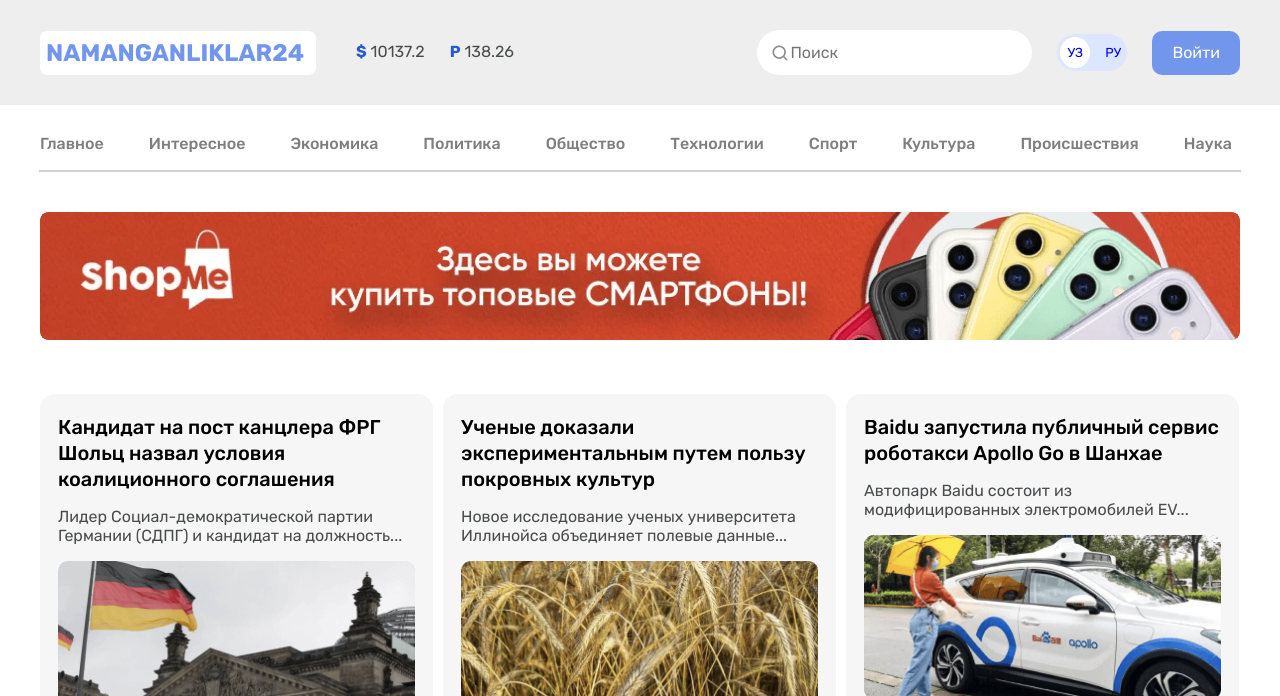
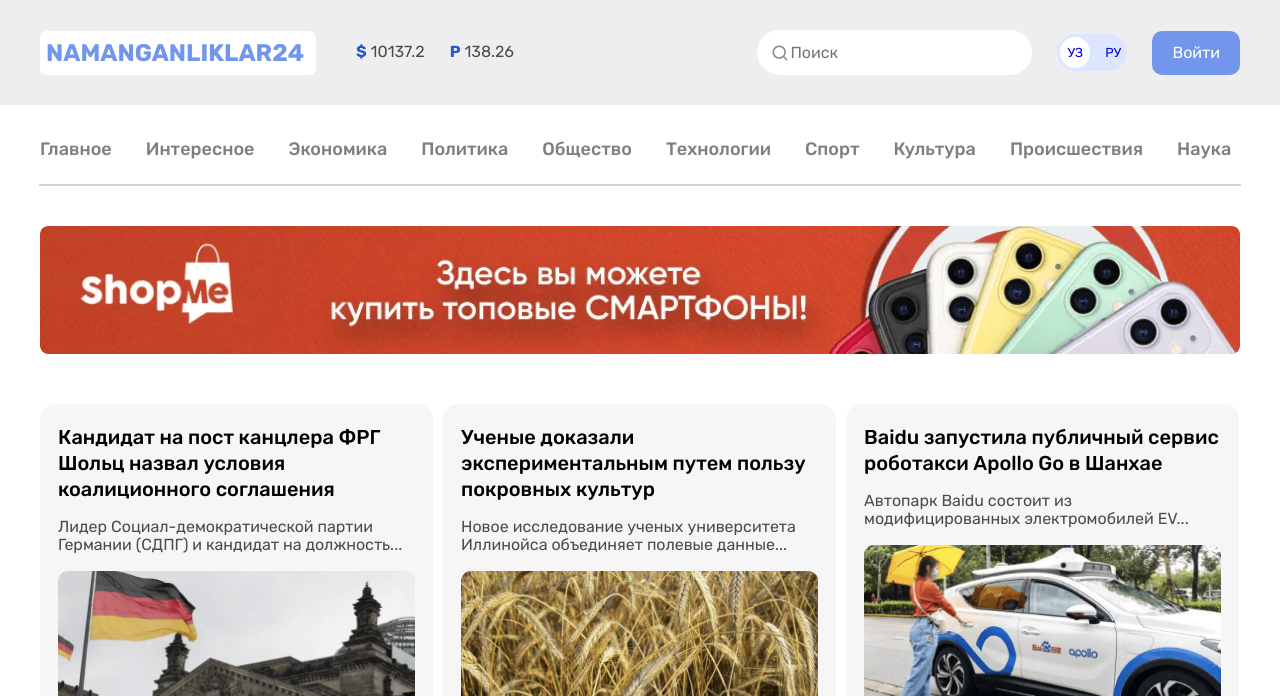
Before and after one commit to Boburiy1906/namanganliklar24, a plain HTML site: page index.html in a window 1280 px wide. Shown: the top 696 px of the page. Drawn offline with Linux system fonts and the light colour scheme.

Commit message:
errors have been corrected

```diff
--- a/css/styles.css
+++ b/css/styles.css
@@ -6,7 +6,11 @@ html {
   height: 100%;
   scroll-behavior: smooth;
 }
-
+/* TODO */
+/* *:focus{
+  outline: dashed dodgerblue;
+  outline-offset: 3px;
+} */
 body {
   display: flex;
   flex-direction: column;
@@ -38,7 +42,7 @@ img {
 /* HEADER */
 .site-header {
   background-color: #eee;
-  margin-bottom: 30px;
+  margin-bottom: 10px;
 }
 
 .header-container {
@@ -62,6 +66,14 @@ img {
   border-radius: 7px;
   color: #7296EE;
   line-height: 28px;
+}
+
+.logo:hover {
+  opacity: 0.8;
+}
+
+.logo:active {
+  opacity: 0.6;
 }
 
 .site-section-1 {
@@ -149,7 +161,7 @@ img {
   text-decoration: none;
 }
 
-.main-link {
+.button {
   padding: 13px 20px;
   background-color: #7296EC;
   color: #fff;
@@ -157,29 +169,53 @@ img {
   text-decoration: none;
 }
 
+.button:hover {
+  opacity: 0.8;
+}
+
+.button:active {
+  opacity: 0.6;
+}
+
 /* SITENAV */
-.sitenav {
-  margin-bottom: 20px;
+.sitenav-container {
+  cursor: pointer;
 }
 
 .sitenav-list {
-  padding: 0px;
+  flex-wrap: wrap;
+  display: flex;
+  padding: 20px;
+  padding-right: 0;
+  padding-left: 0;
+  margin-top: 0px;
+  margin-bottom: 0;
   background-color: #fff;
   list-style: none;
-  display: flex;
-  margin-top: 0px;
-
-
 }
 
 .sitenav-list-link {
   text-decoration: none;
   font-weight: 500;
+  font-size: 18px;
   color: #7F7F7F;
 }
 
-.link-item:not(:first-child) {
-  margin-left: 45px;
+.sitenav-list-link:hover {
+  color: #7296ec;
+}
+
+.sitenav-list-link:active {
+  opacity: 0.6;
+}
+
+.sitenav-list-items {
+  margin-bottom: 4px;
+  margin-top: 4px;
+}
+
+.sitenav-list-items:not(:first-child) {
+  margin-left: 34px;
 }
 
 .line {
@@ -193,6 +229,7 @@ img {
 }
 
 .promo-img {
+  display: flex;
   margin-bottom: 50px;
 }
 
@@ -206,8 +243,6 @@ img {
 
 
 /* SITE-NEWS */
-
-.site-news {}
 
 .qwerty {
   margin-left: -10px;
@@ -234,6 +269,14 @@ img {
   text-decoration: none;
 }
 
+.site-news-heading:hover {
+  opacity: 0.8;
+}
+
+.site-news-heading:active {
+  opacity: 0.6;
+}
+
 .news-heading-text {
   padding: 28px;
 }
@@ -242,9 +285,6 @@ img {
   padding: 20px 18px;
 }
 
-.site-news-text {}
-
-.site-news-img {}
 
 .small-content {
   display: flex;
@@ -258,9 +298,6 @@ img {
   margin-right: 10px;
 }
 
-.small-content {}
-
-.icon-text {}
 
 .site-news-image {
   display: block;
--- a/index.html
+++ b/index.html
@@ -43,7 +43,7 @@
             <a class="language-link" href="#">РУ</a>
           </li>
         </ul>
-        <a class="main-link" href="#">Войти</a>
+        <a class="button" href="#">Войти</a>
       </div>
     </div>
   </header>
@@ -52,45 +52,46 @@
 
   <nav class="container sitenav-container">
     <ul class="sitenav-list">
-      <li class="sitenav-list-items link-item">
+      <li class="sitenav-list-items">
         <a class="sitenav-list-link" href="#">Главное</a>
       </li>
-      <li class="sitenav-list-items link-item">
+      <li class="sitenav-list-items">
         <a class="sitenav-list-link" href="#">Интересное</a>
       </li>
-      <li class="sitenav-list-items link-item">
+      <li class="sitenav-list-items">
         <a class="sitenav-list-link" href="#">Экономика</a>
       </li>
-      <li class="sitenav-list-items link-item">
+      <li class="sitenav-list-items">
         <a class="sitenav-list-link" href="#">Политика</a>
       </li>
-      <li class="sitenav-list-items link-item">
+      <li class="sitenav-list-items">
         <a class="sitenav-list-link" href="#">Общество</a>
       </li>
-      <li class="sitenav-list-items link-item">
+      <li class="sitenav-list-items">
         <a class="sitenav-list-link" href="#">Технологии</a>
       </li>
-      <li class="sitenav-list-items link-item">
+      <li class="sitenav-list-items">
         <a class="sitenav-list-link" href="#">Спорт</a>
       </li>
-      <li class="sitenav-list-items link-item">
+      <li class="sitenav-list-items">
         <a class="sitenav-list-link" href="#">Культура</a>
       </li>
-      <li class="sitenav-list-items link-item">
+      <li class="sitenav-list-items">
         <a class="sitenav-list-link" href="#">Происшествия</a>
       </li>
-      <li class="sitenav-list-items link-item">
+      <li class="sitenav-list-items">
         <a class="sitenav-list-link" href="#">Наука</a>
       </li>
+
     </ul>
   </nav>
 
   <hr class="line">
 
-  <div class="container promo-img">
+  <a href="https://shopme.uz" target="_blank" class="container promo-img">
     <img class="promo-icon" src="img/optimize1.png" alt="reklama" width="1200" height="128"
       srcset="img/optimize1.png 1x, img/optimize1@2x.png 2x">
-  </div>
+  </a>
 
 
   <!-- SITE-NEWS -->
@@ -179,7 +180,7 @@
       </div>
     </div>
 
-    TODO
+    <!-- TODO -->
 
     <img class="site-news-image" src="img/Group1.png" alt="reklama" srcset="img/Group1.png 1x, img/Group1@2x.png 2x"
       width="1050" height="100">
@@ -196,10 +197,10 @@
 
   <!-- SITE-WORLD-NEWS -->
 
-<section>
-`
+  <section>
+    `
 
-</section>
+  </section>
 </body>
 
 </html>
```
